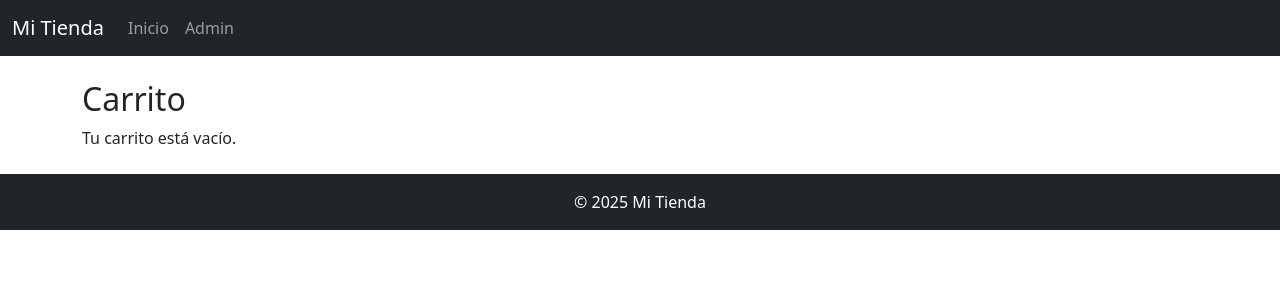
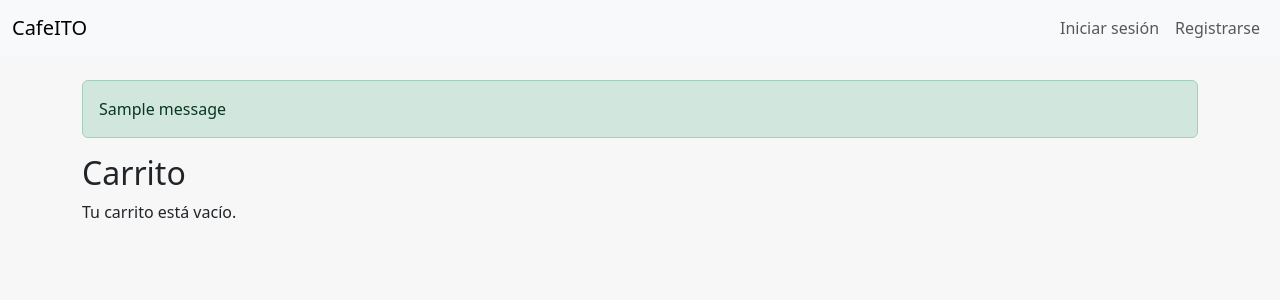
Before and after one commit to Mario437619/ProyectoWeb, a Django app: page /cart/ in a window 1280 px wide. Shown: the top 300 px of the page. Run offline with Django 5.2, Linux system fonts and the light colour scheme; tables that the repository leaves empty hold one stand-in row (values such as "Sample post"); one stand-in notice (Sample message) is shown; parts of the project's set-up code (start-up, migrations or seed data) failed here and were passed over.

Commit message:
quinto commit

```diff
--- a/requirements.txt
+++ b/requirements.txt
@@ -1,7 +1,7 @@
 asgiref==3.11.0
+dj-database-url==3.0.1
 Django==6.0
 gunicorn==23.0.0
 mysqlclient==2.2.7
 packaging==25.0
 sqlparse==0.5.4
-dj-database-url==1.0.0
--- a/store/templates/store/base.html
+++ b/store/templates/store/base.html
@@ -1,38 +1,39 @@
-<!DOCTYPE html>
+<!doctype html>
 <html lang="es">
   <head>
-    <meta charset="UTF-8">
-    <meta name="viewport" content="width=device-width, initial-scale=1.0">
-    <title>{% block title %}Mi Tienda{% endblock %}</title>
-    <!-- Bootstrap CSS -->
-    <link href="https://cdn.jsdelivr.net/npm/bootstrap@5.3.3/dist/css/bootstrap.min.css" rel="stylesheet">
+    <meta charset="utf-8">
+    <meta name="viewport" content="width=device-width, initial-scale=1">
+    <title>CafeITO</title>
+    <link href="https://cdn.jsdelivr.net/npm/bootstrap@5.3.0/dist/css/bootstrap.min.css" rel="stylesheet">
+    {% load static %}
+    <link rel="stylesheet" href="{% static 'store/css/styles.css' %}">
   </head>
   <body>
-    <nav class="navbar navbar-expand-lg navbar-dark bg-dark">
+    <nav class="navbar navbar-expand-lg navbar-light bg-light">
       <div class="container-fluid">
-            <a class="navbar-brand" href="/">Mi Tienda</a>
-            <button class="navbar-toggler" type="button" data-bs-toggle="collapse" data-bs-target="#navbarNav" aria-controls="navbarNav" aria-expanded="false" aria-label="Toggle navigation">
-                <span class="navbar-toggler-icon"></span>
-            </button>
-            <div class="collapse navbar-collapse" id="navbarNav">
-                <ul class="navbar-nav">
-                    <li class="nav-item"><a class="nav-link" href="/">Inicio</a></li>
-                    <li class="nav-item"><a class="nav-link" href="/admin/">Admin</a></li>
+        <a class="navbar-brand" href="{% url 'home' %}">CafeITO</a>
+        <div class="collapse navbar-collapse">
+          <ul class="navbar-nav ms-auto">
+            {% if user.is_authenticated %}
+              <li class="nav-item"><a class="nav-link" href="#">Hola, {{ user.username }}</a></li>
+              <li class="nav-item"><a class="nav-link" href="{% url 'cart' %}">Carrito</a></li>
+              <li class="nav-item"><a class="nav-link" href="{% url 'logout' %}">Salir</a></li>
+            {% else %}
+              <li class="nav-item"><a class="nav-link" href="{% url 'login' %}">Iniciar sesión</a></li>
+              <li class="nav-item"><a class="nav-link" href="{% url 'register' %}">Registrarse</a></li>
+            {% endif %}
           </ul>
         </div>
       </div>
     </nav>
 
     <div class="container mt-4">
-        {% block content %}
-        <!-- Aquí se inserta el contenido de cada página -->
-        {% endblock %}
+      {% for message in messages %}
+        <div class="alert alert-{{ message.tags }}">{{ message }}</div>
+      {% endfor %}
+      {% block content %}{% endblock %}
     </div>
 
-    <footer class="bg-dark text-white text-center py-3 mt-4">
-        &copy; 2025 Mi Tienda
-    </footer>
-
-    <script src="https://cdn.jsdelivr.net/npm/bootstrap@5.3.3/dist/js/bootstrap.bundle.min.js"></script>
+    <script src="https://cdn.jsdelivr.net/npm/bootstrap@5.3.0/dist/js/bootstrap.bundle.min.js"></script>
   </body>
 </html>
--- a/store/urls.py
+++ b/store/urls.py
@@ -1,25 +1,3 @@
-"""from django.urls import path
-from . import views
-from django.urls import path
-from . import views
-
-urlpatterns = [
-    path('', views.home, name='home'),
-]
-
-urlpatterns = [
-    path('', views.home, name='home'),
-    path('category/<int:category_id>/', views.products_by_category, name='products_by_category'),
-    path('product/<int:product_id>/', views.product_detail, name='product_detail'),
-]"""
-""""
-from django.urls import path
-from . import views
-
-urlpatterns = [
-    path('', views.home, name='home'),
-]"""
-
 from django.urls import path
 from . import views
 
--- a/store/views.py
+++ b/store/views.py
@@ -96,50 +96,26 @@ def checkout(request):
             p = Product.objects.get(id=int(pid))
             total += float(p.price) * int(qty)
 
-        # Aquí puedes tomar datos del formulario o de request.user si quieres
-        customer_name = request.POST.get('name', '')
-        customer_email = request.POST.get('email', '')
-        customer_phone = request.POST.get('phone', '')
+        now = timezone.now()
+        order = Order.objects.create(order_number=order_number, customer=request.user, total=total,
+                                     status='pending', payment_method='cash', payment_status='pending',
+                                     created_at=now, updated_at=now)
 
-        # Crear la orden sin customer ni created_at/updated_at
-        order = Order.objects.create(
-            order_number=order_number,
-            customer_name=customer_name,
-            customer_email=customer_email,
-            customer_phone=customer_phone,
-            total=total,
-            status='pending',
-            payment_method='cash',
-            payment_status='pending',
-            notes=''
-        )
-
-        # Crear items del pedido
         for pid, qty in cart.items():
             p = Product.objects.get(id=int(pid))
             qty_int = int(qty)
             subtotal = float(p.price) * qty_int
-            OrderItem.objects.create(
-                order=order,
-                product=p,
-                quantity=qty_int,
-                unit_price=p.price,
-                subtotal=subtotal
-            )
-            p.stock -= qty_int
+            OrderItem.objects.create(order=order, product=p, quantity=qty_int,
+                                     unit_price=p.price, subtotal=subtotal, created_at=now)
+            p.stock = p.stock - qty_int
             p.save()
-            InventoryLog.objects.create(
-                product=p,
-                quantity_change=-qty_int,
-                reason='Venta'
-            )
+            InventoryLog.objects.create(product=p, quantity_change=-qty_int, reason='Venta', created_at=now)
 
         request.session['cart'] = {}
         messages.success(request, f'Orden {order_number} creada correctamente')
         return redirect('home')
 
     return render(request, 'store/checkout.html')
-
 
 @user_passes_test(is_admin)
 def admin_products(request):
```
Also changed, not shown: miweb/settings.py (+22 -10 lines), store/admin.py (+8 -0 lines), store/models.py (+10 -12 lines). Lines whose indentation alone changed are shown as unchanged.
